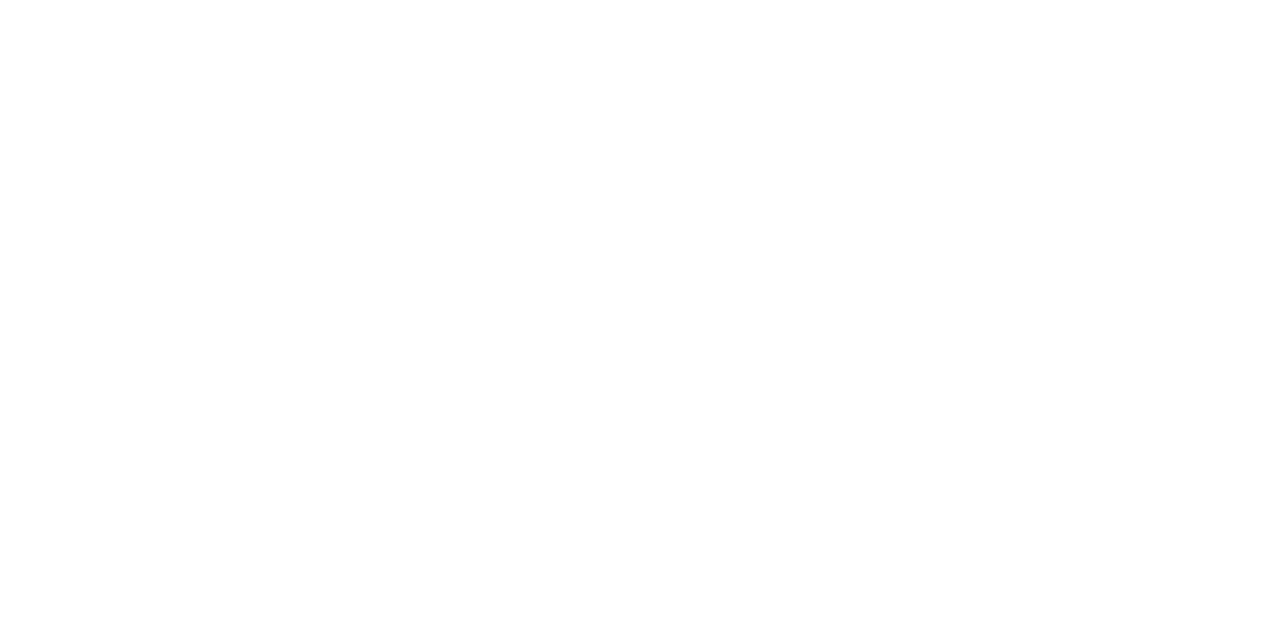
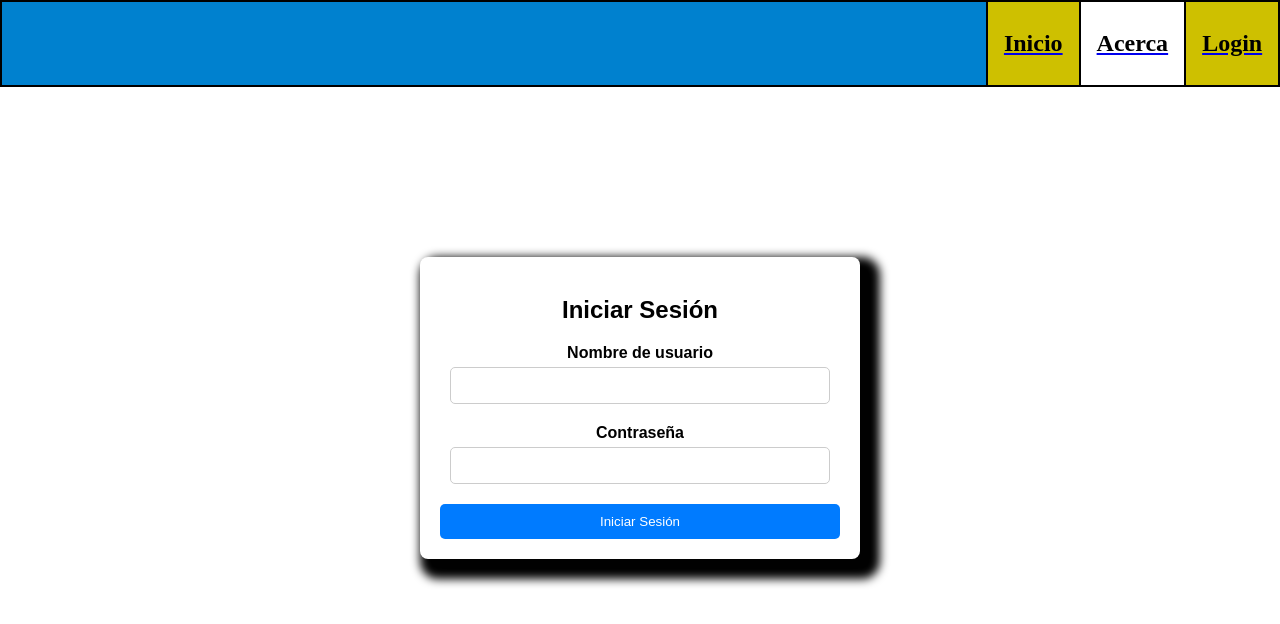
Before and after one commit to JoseDCaballero/VirtualStore, a Vue app: page /login in a window 1280 px wide. Before the commit this address had no page. Shown: the top 624 px of the page. Built offline with nearby package versions, Linux system fonts and the light colour scheme.

Commit message:
cambios significativos

```diff
--- a/src/components/NavBar.vue
+++ b/src/components/NavBar.vue
@@ -1,26 +1,26 @@
 <script setup>
-import { onMounted, onUnmounted, ref } from 'vue';
+// import { onMounted, onUnmounted, ref } from 'vue';
 
-const links = ref([
-  {path: '/', name: 'HomePage'},
-  {path: '/about', name: 'Acerca'},
-  {path: '/reception', name: 'Recepción'},
-]);
+// const links = ref([
+//   {path: '/', name: 'HomePage'},
+//   {path: '/about', name: 'Acerca'},
+//   {path: '/reception', name: 'Recepción'},
+// ]);
 
-const isMobile = ref(window.innerWidth <= 768);
+// const isMobile = ref(window.innerWidth <= 768);
 
-const updateIsMobile = () => isMobile.value = window.innerWidth <= 768;
+// const updateIsMobile = () => isMobile.value = window.innerWidth <= 768;
 
-onMounted(() => {
-  window.addEventListener('resize', updateIsMobile);
-  //window.addEventListener('tokenChanged', updateIsAuthenticated);
-  //updateIsAuthenticated()
-});
+// onMounted(() => {
+//   window.addEventListener('resize', updateIsMobile);
+//   //window.addEventListener('tokenChanged', updateIsAuthenticated);
+//   //updateIsAuthenticated()
+// });
 
-onUnmounted(() => {
-  window.removeEventListener('resize', updateIsMobile);
-  //window.removeEventListener('tokenChanged', updateIsAuthenticated);
-});
+// onUnmounted(() => {
+//   window.removeEventListener('resize', updateIsMobile);
+//   //window.removeEventListener('tokenChanged', updateIsAuthenticated);
+// });
 </script>
 
 <template>
@@ -28,19 +28,19 @@
         <nav>
             <router-link to="/">
                 <div class="home">
-                    <h1>Inicio</h1>
+                    <span><h1>Inicio</h1></span>
                 </div>
             </router-link>
 
             <router-link to="/about">
                 <div class="about">
-                    <h1>Acerca</h1>
+                    <span><h1>Acerca</h1></span>
                 </div>
             </router-link>
 
-            <router-link to="/reception">
+            <router-link to="/login">
                 <div class="recept">
-                    <h1>Recepción</h1>
+                    <span><h1>Login</h1></span>
                 </div>
             </router-link>
         </nav>
@@ -49,7 +49,7 @@
 
 <style>
     nav {
-        width: 99.3%;
+        width: 99.7%;
         position: absolute;
         left: 0;
         top: 0;
@@ -58,24 +58,23 @@
         display: flex;
         align-items: right;
         justify-content: flex-end;
-        border: 5px solid #000;
+        border: 2px solid #000;
     }
     .home {
-        top: 90;
-        background-color: green;
+        background-color: rgb(206, 192, 0);
         padding: 1vh 2vh 1vh 2vh;
         color: #000;
-        border-left: 5px solid #000;
-        border-right: 5px solid #000;
+        border-left: 2px solid #000;
+        border-right: 2px solid #000;
     }
     .about {
-        background-color: white;
+        background-color: rgb(255, 255, 255);
         padding: 1vh 2vh 1vh 2vh;
         color: #000;
-        border-right: 5px solid #000;
+        border-right: 2px solid #000;
     }
     .recept {
-        background-color: red;
+        background-color: rgb(206, 192, 0);
         padding: 1vh 2vh 1vh 2vh;
         color: #000;
     }
--- a/src/pages/AboutPage.vue
+++ b/src/pages/AboutPage.vue
@@ -1,3 +1,7 @@
 <template>
-    <h1>Esta es la pagina de informacion</h1>
+    <h1>Esta es la página de información</h1>
 </template>
+
+<style scoped>
+
+</style>
--- /dev/null
+++ b/src/pages/CategoriesPage.vue
@@ -0,0 +1,3 @@
+<template>
+    <h1>Hola categorias</h1>
+</template>
--- a/src/pages/HomePage.vue
+++ b/src/pages/HomePage.vue
@@ -1,4 +1,28 @@
 <template>
-    <h1>Hola hola</h1>
-    <p>Este es el home</p>
+    <!--Tengo pensado agregar un v-if para la validacion por si está loggeado o no-->
+    <h1>Bienvenido a la tienda virtual de <router-link to="/about"><a>Telas Emanuel</a></router-link></h1>
+
+    <div id="verdadero">
+        <router-link to="/categories"><h2>Inicie a comprar aquí</h2></router-link>
+    </div>
+
+    <div id="falso">
+        <router-link to="/login"><h2>Para poder hacer compras debe iniciar sesión en su cuenta</h2></router-link>
+    </div>
+
+    <div id="fondo">
+        <img src="/src/images/logo.png">
+    </div>
 </template>
+
+<style scoped>
+    h1{
+        font-size: 7vh;
+    }
+    a{
+        color: #000;
+    }
+    img {
+        width: 70%;
+    }
+</style>
--- /dev/null
+++ b/src/pages/LoginPage.vue
@@ -0,0 +1,122 @@
+<script setup>
+import {useRouter} from 'vue-router'
+const router = useRouter()
+    const showing = () => {
+        alert("Sesión iniciada");
+        router.push('/')
+    }
+
+    /*const submitForm = () => {
+      isLoading.value = true
+      console.log(import.meta.env.VITE_API_URL+'/token/login');
+      axios.post(
+          import.meta.env.VITE_API_URL+'/token/login',
+          {
+            form_data: true,
+            username: username.value,
+            password: password.value
+          },
+          {
+            headers: {
+              'Content-Type': 'application/x-www-form-urlencoded'
+            }
+          })
+          .then(response => {
+            localStorage.setItem('token', JSON.stringify(response.data.access_token));
+            window.dispatchEvent(new Event('tokenChanged'))
+            getUserInfo();
+            modalTitle.value = '¡Bienvenido!'
+            modalContent.value = `En un momento serás redirigido a tu página de aulas.`
+            showModal.value = true // Mostrar modal
+            setTimeout(() => {
+            router.push('/classrooms')
+            },2500);
+            isLoading.value = false // Terminó de cargar normalmente
+        }).catch(() => {
+        modalTitle.value = 'Credenciales incorrectas'
+        modalContent.value = '¿Olvidaste tu contraseña? ¡Pues no hay problema! <br> ...Solo tienes que recordarla.'
+        showModal.value = true // Mostrar modal
+        isLoading.value = false // Terminó de cargar con error
+    })
+}*/
+</script>
+
+<template>
+<main>
+    <div class="login-container">
+        <h2>Iniciar Sesión</h2>
+        <form @submit.prevent="showing">
+            <div class="form-group">
+                <label for="username">Nombre de usuario</label>
+                <input type="text" id="username" name="username" required>
+            </div>
+            <div class="form-group">
+                <label for="password">Contraseña</label>
+                <input type="password" id="password" name="password" required>
+            </div>
+            <button type="submit">Iniciar Sesión</button>
+        </form>
+    </div>
+</main>
+</template>
+
+<style scoped>
+    main {
+    padding: 0;
+    font-family: Arial, sans-serif;
+    display: flex;
+    justify-content: center;
+    align-items: center;
+    height: 80vh;
+    background-color: #fff;
+}
+
+.login-container {
+    background-color: #fff;
+    border-radius: 8px;
+    padding: 20px;
+    box-shadow: 10px 10px 10px 10px rgba(1, 1, 1, 1);
+    max-width: 400px;
+    width: 100%;
+}
+
+h2 {
+    margin-bottom: 20px;
+    text-align: center;
+}
+
+.form-group {
+    margin-bottom: 20px;
+}
+
+label {
+    display: block;
+    font-weight: bold;
+    margin-bottom: 5px;
+}
+
+input[type="text"],
+input[type="password"] {
+    width: calc(100% - 20px); /* Restar el padding */
+    padding: 10px;
+    border: 1px solid #ccc;
+    border-radius: 5px;
+    box-sizing: border-box; /* Incluir el padding en el ancho total */
+}
+
+button {
+    width: 100%;
+    padding: 10px;
+    border: none;
+    border-radius: 5px;
+    background-color: #007bff;
+    color: #fff;
+    cursor: pointer;
+    transition: background-color 0.3s ease;
+}
+
+button:hover {
+    background-color: #0056b3;
+}
+
+</style>
--- a/src/pages/index.js
+++ b/src/pages/index.js
@@ -1,3 +1,5 @@
 export { default as AboutPage } from './AboutPage.vue'
 export { default as HomePage } from './HomePage.vue'
 export { default as ReceptionPage } from './ReceptionPage.vue'
+export { default as LoginPage } from './LoginPage.vue'
+export { default as CategoriesPage } from './CategoriesPage.vue'
--- a/src/router.js
+++ b/src/router.js
@@ -1,6 +1,6 @@
 import { createRouter, createWebHistory } from 'vue-router'
 import DefaultLayout from './layouts/DefaultLayout.vue';
-import { AboutPage, HomePage, ReceptionPage } from './pages/index.js'
+import { AboutPage, HomePage, ReceptionPage, LoginPage, CategoriesPage } from './pages/index.js'
 
 const routes = [
   {
@@ -27,6 +27,22 @@
       layout: DefaultLayout
     }
   },
+  {
+    path: '/login',
+    component: LoginPage,
+    meta: {
+      title: 'Iniciar sesión',
+      layout: DefaultLayout
+    }
+  },
+  {
+    path: '/categories',
+    component: CategoriesPage,
+    meta: {
+      title: 'Categorías',
+      layout: DefaultLayout
+    }
+  },
 ];
 
 const router = createRouter({
--- a/src/style.css
+++ b/src/style.css
@@ -0,0 +1,3 @@
+body {
+    text-align: center;
+}
```
Also changed, not shown: src/images/logo.png (added), src/pages/NewAccount.vue (added).
